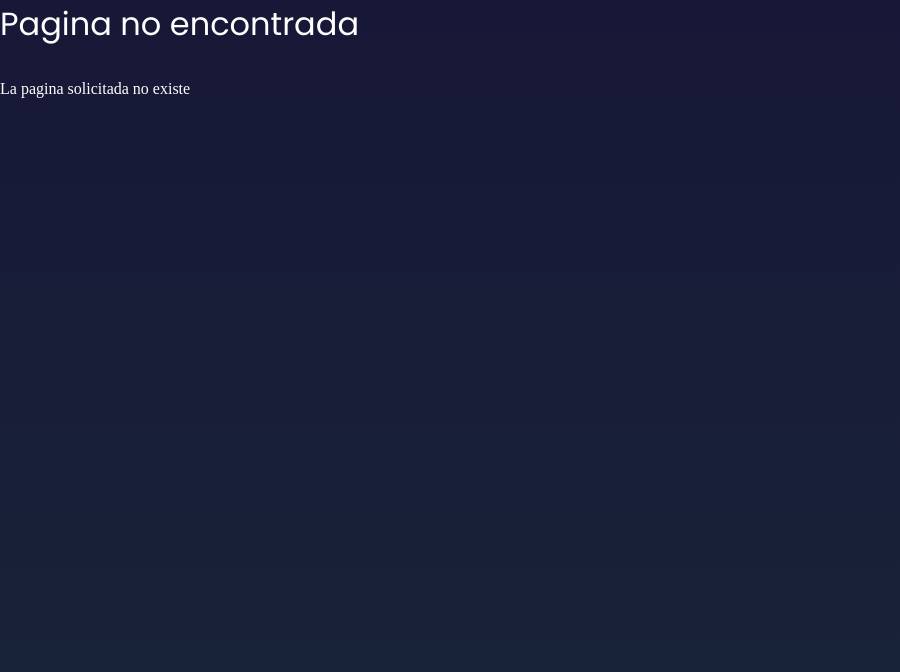
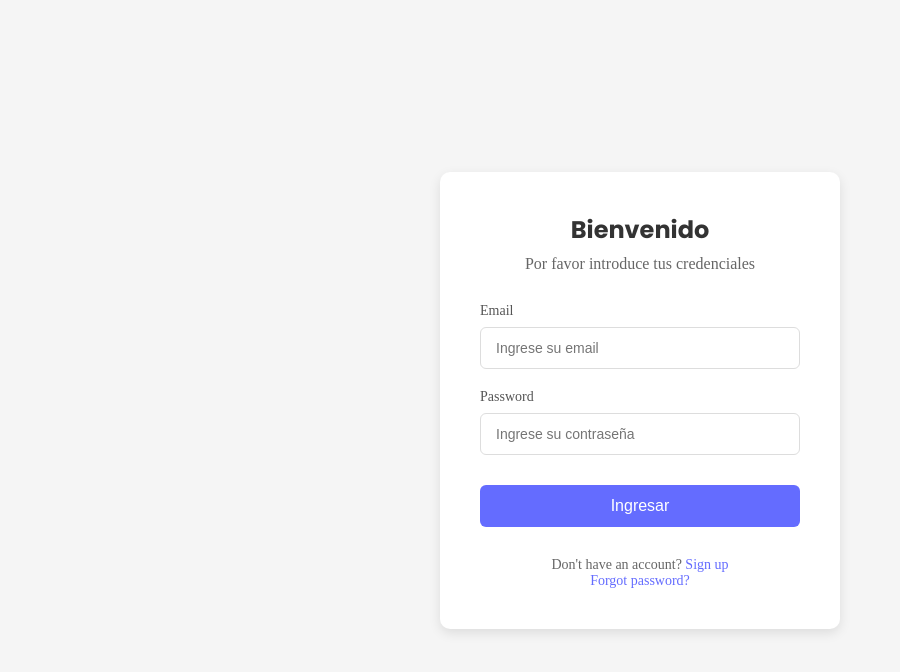
Before and after one commit to FrankValdezQuedo/consumo-de-apis-con-react, a React (Vite) app: page /login in a window 1280 px wide. Shown: the top 672 px of the page, without its empty margins (0-900 px from the left). Built offline with nearby package versions, Linux system fonts and the light colour scheme.

Commit message:
se hice el login

```diff
--- a/src/App.jsx
+++ b/src/App.jsx
@@ -1,7 +1,9 @@
 import Menu from "./components/menu/Menu";
-import { Outlet } from "react-router-dom";
+import { Navigate, Outlet } from "react-router-dom";
 
 function App() {
+  if (localStorage.getItem("token") === null) return <Navigate to="/login" />;
+
   return (
     <>
       <Menu />
--- /dev/null
+++ b/src/components/login/Login.css
@@ -0,0 +1,111 @@
+.login-container {
+  display: flex;
+  justify-content: center;
+  align-items: center;
+  min-height: 100vh;
+  background-color: #f5f5f5;
+  padding: 20px;
+}
+
+.login-card {
+  background: white;
+  border-radius: 10px;
+  box-shadow: 0 4px 12px rgba(0, 0, 0, 0.1);
+  padding: 40px;
+  width: 100%;
+  max-width: 400px;
+}
+
+.login-title {
+  font-size: 24px;
+  font-weight: 600;
+  color: #333;
+  margin-bottom: 8px;
+  text-align: center;
+}
+
+.login-subtitle {
+  color: #666;
+  text-align: center;
+  margin-bottom: 30px;
+}
+
+.login-form {
+  display: flex;
+  flex-direction: column;
+  gap: 20px;
+}
+
+.form-group {
+  display: flex;
+  flex-direction: column;
+  gap: 8px;
+}
+
+.form-group label {
+  font-size: 14px;
+  color: #555;
+  font-weight: 500;
+}
+
+.form-group input {
+  padding: 12px 15px;
+  border: 1px solid #ddd;
+  border-radius: 6px;
+  font-size: 14px;
+  transition: border-color 0.3s;
+}
+
+.form-group input:focus {
+  outline: none;
+  border-color: #646cff;
+}
+
+.login-button {
+  background-color: #646cff;
+  color: white;
+  border: none;
+  padding: 12px;
+  border-radius: 6px;
+  font-size: 16px;
+  font-weight: 500;
+  cursor: pointer;
+  transition: background-color 0.3s;
+  margin-top: 10px;
+}
+
+.login-button:hover {
+  background-color: #535bf2;
+}
+
+.login-button:disabled {
+  background-color: #cccccc;
+  cursor: not-allowed;
+}
+
+.error-message {
+  color: #ff3333;
+  background-color: #ffeeee;
+  padding: 12px;
+  border-radius: 6px;
+  margin-bottom: 20px;
+  font-size: 14px;
+  text-align: center;
+}
+
+.login-footer {
+  margin-top: 30px;
+  text-align: center;
+  font-size: 14px;
+  color: #666;
+}
+
+.login-footer a {
+  color: #646cff;
+  text-decoration: none;
+  font-weight: 500;
+}
+
+.login-footer a:hover {
+  text-decoration: underline;
+}
--- /dev/null
+++ b/src/components/login/Login.jsx
@@ -0,0 +1,90 @@
+import axios from "axios";
+import { useState } from "react";
+import { Navigate, useNavigate } from "react-router";
+import "./Login.css"; // We'll create this CSS file
+
+const Login = () => {
+  const [user, setUser] = useState({ username: "", password: "" });
+  const [loading, setLoading] = useState(false);
+  const [error, setError] = useState("");
+  const navigate = useNavigate();
+
+  const handleSubmit = async (e) => {
+    e.preventDefault();
+    setError("");
+    setLoading(true);
+
+    // Basic validation
+    if (!user.username || !user.password) {
+      setError("Por favor, introduzca el nombre de usuario y la contraseña");
+      setLoading(false);
+      return;
+    }
+
+    try {
+      const response = await axios.post("https://reqres.in/api/login", {
+        email: user.username,
+        password: user.password,
+      });
+      localStorage.setItem("token", response.data.token);
+      navigate("/");
+    } catch (err) {
+      setError(err.response?.data?.error || "Login failed. Please try again.");
+      console.error("Login error:", err);
+    } finally {
+      setLoading(false);
+    }
+  };
+
+  if (localStorage.getItem("token")) {
+    return <Navigate to="/" />;
+  }
+
+  return (
+    <div className="login-container">
+      <div className="login-card">
+        <h1 className="login-title">Bienvenido</h1>
+        <p className="login-subtitle">Por favor introduce tus credenciales</p>
+
+        {error && <div className="error-message">{error}</div>}
+
+        <form onSubmit={handleSubmit} className="login-form">
+          <div className="form-group">
+            <label htmlFor="username">Email</label>
+            <input
+              id="username"
+              onChange={(e) => setUser({ ...user, username: e.target.value })}
+              type="text"
+              placeholder="Ingrese su email"
+              value={user.username}
+            />
+          </div>
+
+          <div className="form-group">
+            <label htmlFor="password">Password</label>
+            <input
+              id="password"
+              onChange={(e) => setUser({ ...user, password: e.target.value })}
+              type="password"
+              placeholder="Ingrese su contraseña"
+              value={user.password}
+            />
+          </div>
+
+          <button type="submit" className="login-button" disabled={loading}>
+            {loading ? "Logging in..." : "Ingresar"}
+          </button>
+        </form>
+
+        <div className="login-footer">
+          <p>
+            Don't have an account? <a href="/signup">Sign up</a>
+          </p>
+          <a href="/forgot-password">Forgot password?</a>
+        </div>
+      </div>
+    </div>
+  );
+};
+
+export default Login;
--- a/src/components/menu/Menu.jsx
+++ b/src/components/menu/Menu.jsx
@@ -1,4 +1,4 @@
-import { NavLink } from "react-router-dom";
+import { NavLink, useNavigate } from "react-router-dom";
 import { useState, useEffect } from "react";
 import "../../estilos/Menu.css";
 import { useCart } from "../contexto/CardContext";
@@ -7,6 +7,7 @@ const Menu = () => {
   const [menuOpen, setMenuOpen] = useState(false);
   const [scrolled, setScrolled] = useState(false);
   const { carrito } = useCart();
+  const navigate = useNavigate();
 
   // Detectar scroll para cambiar estilos del menú
   useEffect(() => {
@@ -86,6 +87,18 @@ const Menu = () => {
                 Contacto
               </NavLink>
             </li>
+
+            <li className="menu-item">
+              <button
+                className="logout-button"
+                onClick={() => {
+                  localStorage.removeItem("token");
+                  navigate("/login");
+                }}
+              >
+                Cerrar Sesión
+              </button>
+            </li>
           </ul>
 
           <div className="cart-container">
@@ -101,7 +114,7 @@ const Menu = () => {
                   <path d="M7 18c-1.1 0-1.99.9-1.99 2S5.9 22 7 22s2-.9 2-2-.9-2-2-2zM1 2v2h2l3.6 7.59-1.35 2.45c-.16.28-.25.61-.25.96 0 1.1.9 2 2 2h12v-2H7.42c-.14 0-.25-.11-.25-.25l.03-.12.9-1.63h7.45c.75 0 1.41-.41 1.75-1.03l3.58-6.49c.08-.14.12-.31.12-.48 0-.55-.45-1-1-1H5.21l-.94-2H1zm16 16c-1.1 0-1.99.9-1.99 2s.89 2 1.99 2 2-.9 2-2-.9-2-2-2z" />
                 </svg>
                 <span className="cart-text">Carrito</span>
-                  <span className="cart-badge">{carrito.length}</span>
+                <span className="cart-badge">{carrito.length}</span>
               </div>
             </NavLink>
           </div>
--- a/src/estilos/Menu.css
+++ b/src/estilos/Menu.css
@@ -222,6 +222,82 @@
   border-radius: 3px;
 }
 
+/*boton cerrar sesion*/
+
+.logout-button {
+  /* Estilos base */
+  padding: 0.5rem 0.5rem;
+  border: none;
+  border-radius: 8px;
+  cursor: pointer;
+  font-weight: 500;
+
+  /* Colores principales */
+  background-color: #ff4444;
+  color: white;
+
+  /* Separación si está en un menú */
+  margin-top: 0.3rem;
+}
+
+.logout-button:hover {
+  background-color: #e53935;
+  transform: translateY(-2px);
+  box-shadow: 0 4px 15px rgba(229, 57, 53, 0.4);
+}
+
+.logout-button:active {
+  transform: translateY(0);
+  background-color: #c62828;
+}
+
+.logout-button:focus {
+  outline: none;
+  box-shadow: 0 0 0 3px rgba(229, 57, 53, 0.5);
+}
+
+/* Efecto de onda al hacer clic */
+.logout-button::after {
+  content: "";
+  position: absolute;
+  top: 50%;
+  left: 50%;
+  width: 5px;
+  height: 5px;
+  background: rgba(255, 255, 255, 0.5);
+  opacity: 0;
+  border-radius: 100%;
+  transform: scale(1, 1) translate(-50%);
+  transform-origin: 50% 50%;
+}
+
+.logout-button:focus:not(:active)::after {
+  animation: ripple 0.6s ease-out;
+}
+
+@keyframes ripple {
+  0% {
+    transform: scale(0, 0);
+    opacity: 0.5;
+  }
+  100% {
+    transform: scale(20, 20);
+    opacity: 0;
+  }
+}
+
+/* Icono (opcional) */
+.logout-button svg {
+  width: 1rem;
+  height: 1rem;
+  fill: currentColor;
+  transition: transform 0.3s ease;
+}
+
+.logout-button:hover svg {
+  transform: translateX(3px);
+}
+
 /* Estilos responsivos */
 @media (max-width: 768px) {
   .hamburger {
--- a/src/main.jsx
+++ b/src/main.jsx
@@ -7,11 +7,12 @@ import _404 from "./components/404";
 import Home from "./components/Home/Home.jsx";
 import Carrito from "./components/productos/Carrito.jsx";
 import { CartProvider } from "./components/contexto/CardContext.jsx";
+import Login from "./components/login/Login.jsx";
 
 createRoot(document.getElementById("root")).render(
   <>
-   <CartProvider>
-    <BrowserRouter>
+    <CartProvider>
+      <BrowserRouter>
         <Routes>
           <Route path="/" element={<App />}>
             <Route index element={<Home />} />
@@ -19,9 +20,9 @@ createRoot(document.getElementById("root")).render(
             <Route path="carrito" element={<Carrito />} />
           </Route>
           <Route path="*" element={<_404 />} />
+          <Route path="/login" element={<Login />} />
         </Routes>
       </BrowserRouter>
-   </CartProvider>
-
+    </CartProvider>
   </>
 );
```
